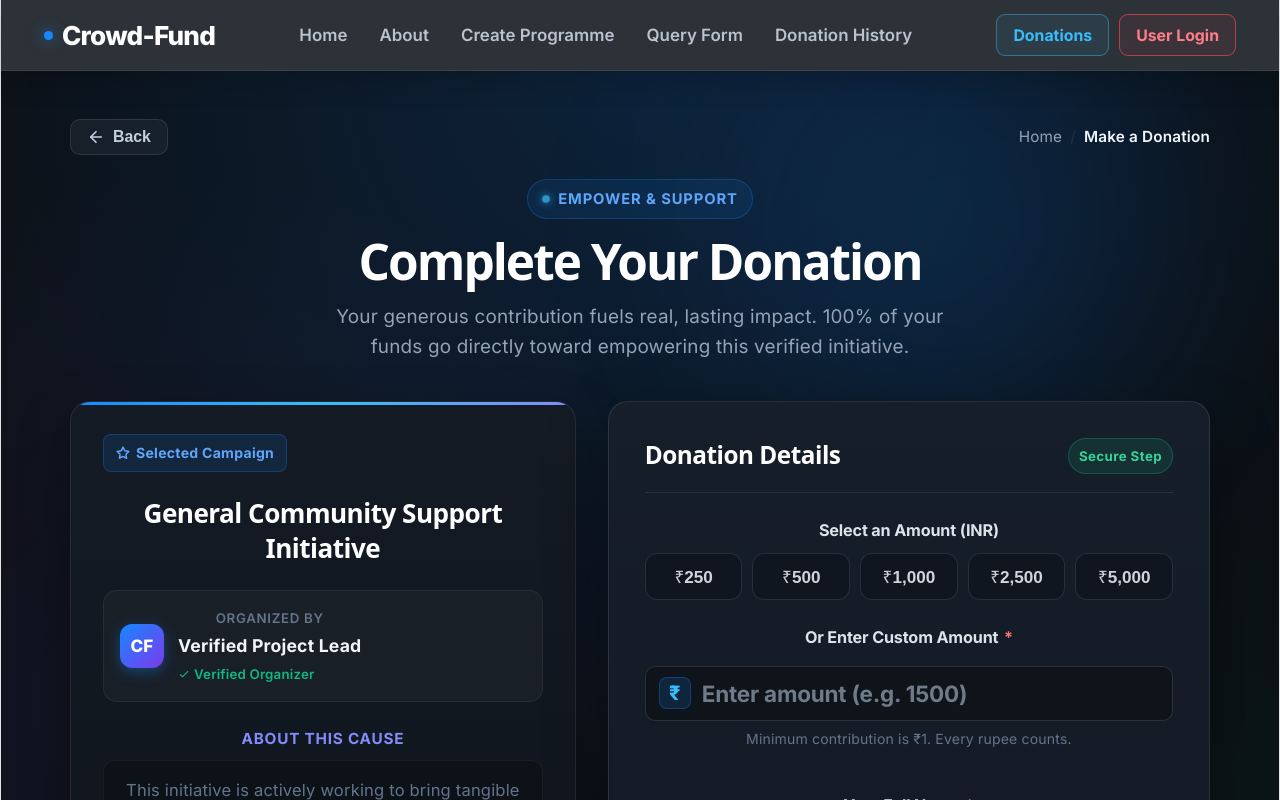
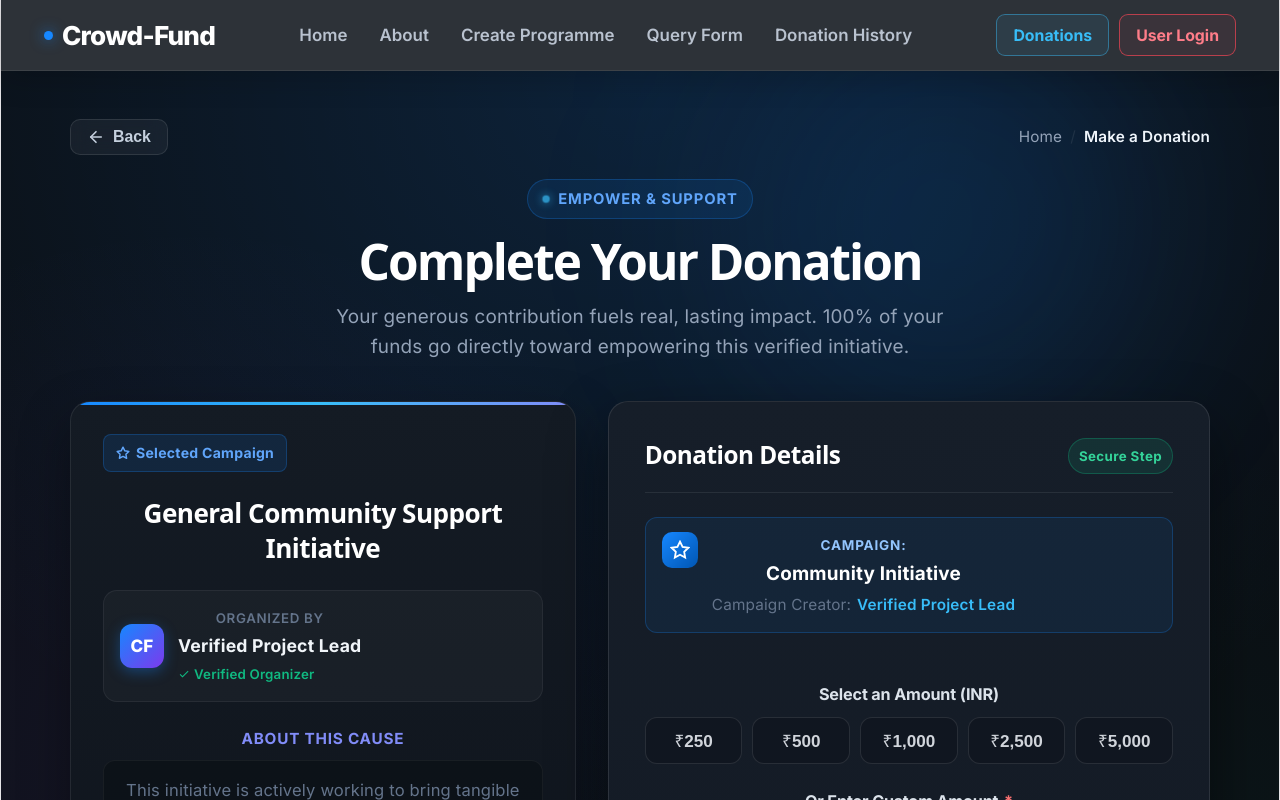
Before and after one commit to mishrasatyam01473-ai/crowd-funding-app, a React (Vite) app in the folder crowd-funding-app/: page /donate in a window 1280 px wide. Shown: the top 800 px of the page. Built offline with nearby package versions, Linux system fonts and the light colour scheme; no server answers.

Commit message:
feat: store campaign and creator data in DonationData.xlsx and fetch donation history strictly from Excel

```diff
--- a/crowd-funding-app/src/components/IndexPage.jsx
+++ b/crowd-funding-app/src/components/IndexPage.jsx
@@ -15,10 +15,10 @@ const IndexPage = () => {
   const handleDonate = (campaign) => {
     navigate("/donate", {
       state: {
-        creatorName: campaign.creatorName,
-        campaignName: campaign.campaignName,
-        description: campaign.description,
-        campaignId: campaign._id,
+        creatorName: campaign.creator || campaign.creatorName || "",
+        campaignName: campaign.title || campaign.campaignName || "",
+        description: campaign.description || "",
+        campaignId: campaign._id || campaign.campaignId || "",
       },
     });
   };
--- a/crowd-funding-app/src/pages/DonationForm.css
+++ b/crowd-funding-app/src/pages/DonationForm.css
@@ -903,3 +903,67 @@
     transform: none !important;
   }
 }
+
+/* Active Campaign Banner in Donation Details */
+.active-campaign-banner {
+  display: flex;
+  align-items: flex-start;
+  gap: 14px;
+  background: rgba(22, 135, 255, 0.08);
+  border: 1px solid rgba(22, 135, 255, 0.25);
+  border-radius: 12px;
+  padding: 14px 16px;
+  margin-bottom: 24px;
+}
+
+.active-campaign-banner .banner-icon {
+  width: 36px;
+  height: 36px;
+  min-width: 36px;
+  display: flex;
+  align-items: center;
+  justify-content: center;
+  border-radius: 10px;
+  background: linear-gradient(135deg, #1687ff, #0056b3);
+  color: #ffffff;
+}
+
+.active-campaign-banner .banner-content {
+  display: flex;
+  flex-direction: column;
+  gap: 3px;
+  min-width: 0;
+}
+
+.active-campaign-banner .banner-sub {
+  font-size: 0.75rem;
+  font-weight: 700;
+  text-transform: uppercase;
+  letter-spacing: 0.06em;
+  color: #93c5fd;
+}
+
+.active-campaign-banner .banner-title {
+  font-size: 1.05rem;
+  font-weight: 700;
+  color: #ffffff;
+  word-break: break-word;
+}
+
+.active-campaign-banner .banner-creator-row {
+  display: flex;
+  align-items: center;
+  gap: 6px;
+  font-size: 0.85rem;
+  color: #94a3b8;
+  margin-top: 2px;
+}
+
+.active-campaign-banner .banner-creator-label {
+  color: #64748b;
+}
+
+.active-campaign-banner .banner-creator-val {
+  color: #38bdf8;
+  font-weight: 600;
+}
--- a/crowd-funding-app/src/pages/DonationForm.jsx
+++ b/crowd-funding-app/src/pages/DonationForm.jsx
@@ -12,10 +12,18 @@ const DonationForm = () => {
   // Campaign data received from the Donate button
   const campaign = location.state || {};
 
-  const creatorName = campaign.creatorName || "";
-  const campaignName = campaign.campaignName || "";
-  const description = campaign.description || "";
-  const campaignId = campaign.campaignId || campaign._id || "";
+  const [campaignId, setCampaignId] = useState(
+    campaign.campaignId || campaign._id || ""
+  );
+  const [campaignName, setCampaignName] = useState(
+    campaign.campaignName || campaign.title || ""
+  );
+  const [creatorName, setCreatorName] = useState(
+    campaign.creatorName || campaign.creator || ""
+  );
+  const [description, setDescription] = useState(
+    campaign.description || ""
+  );
 
   const [donorName, setDonorName] = useState("");
   const [donorEmail, setDonorEmail] = useState("");
@@ -34,6 +42,34 @@ const DonationForm = () => {
       }
     }
   }, []);
+
+  // Auto-fetch campaign details if campaignName or creatorName is missing
+  React.useEffect(() => {
+    if (!campaignName || !creatorName) {
+      fetch(`${API_BASE_URL}/api/campaigns`)
+        .then((res) => res.json())
+        .then((campaignsList) => {
+          if (Array.isArray(campaignsList) && campaignsList.length > 0) {
+            let matched = null;
+            if (campaignId) {
+              matched = campaignsList.find(
+                (c) => String(c._id) === String(campaignId)
+              );
+            }
+            if (!matched && campaignsList[0]) {
+              matched = campaignsList[0];
+            }
+            if (matched) {
+              if (!campaignId) setCampaignId(matched._id);
+              if (!campaignName) setCampaignName(matched.title || "Community Campaign");
+              if (!creatorName) setCreatorName(matched.creator || "Verified Creator");
+              if (!description) setDescription(matched.description || "");
+            }
+          }
+        })
+        .catch((err) => console.warn("Notice loading campaign context:", err.message));
+    }
+  }, [campaignId, campaignName, creatorName, description]);
 
   // =====================================================
   // QUICK PRESET SELECTION
@@ -437,6 +473,23 @@ const DonationForm = () => {
                 <span className="step-pill">Secure Step</span>
               </div>
 
+              {/* Verified Campaign & Creator Badge */}
+              <div className="active-campaign-banner">
+                <div className="banner-icon">
+                  <svg width="20" height="20" viewBox="0 0 24 24" fill="none" stroke="currentColor" strokeWidth="2.2">
+                    <path d="M12 2l3.09 6.26L22 9.27l-5 4.87 1.18 6.88L12 17.77l-6.18 3.25L7 14.14 2 9.27l6.91-1.01L12 2z" />
+                  </svg>
+                </div>
+                <div className="banner-content">
+                  <span className="banner-sub">Campaign:</span>
+                  <strong className="banner-title">{campaignName || "Community Initiative"}</strong>
+                  <div className="banner-creator-row">
+                    <span className="banner-creator-label">Campaign Creator:</span>
+                    <span className="banner-creator-val">{creatorName || "Verified Project Lead"}</span>
+                  </div>
+                </div>
+              </div>
+
               {/* Preset Amounts Selector */}
               <div className="amount-preset-section">
                 <label className="input-group-label">
```
Also changed, not shown: 1 other file (tests, documents, lock files or other folders).
